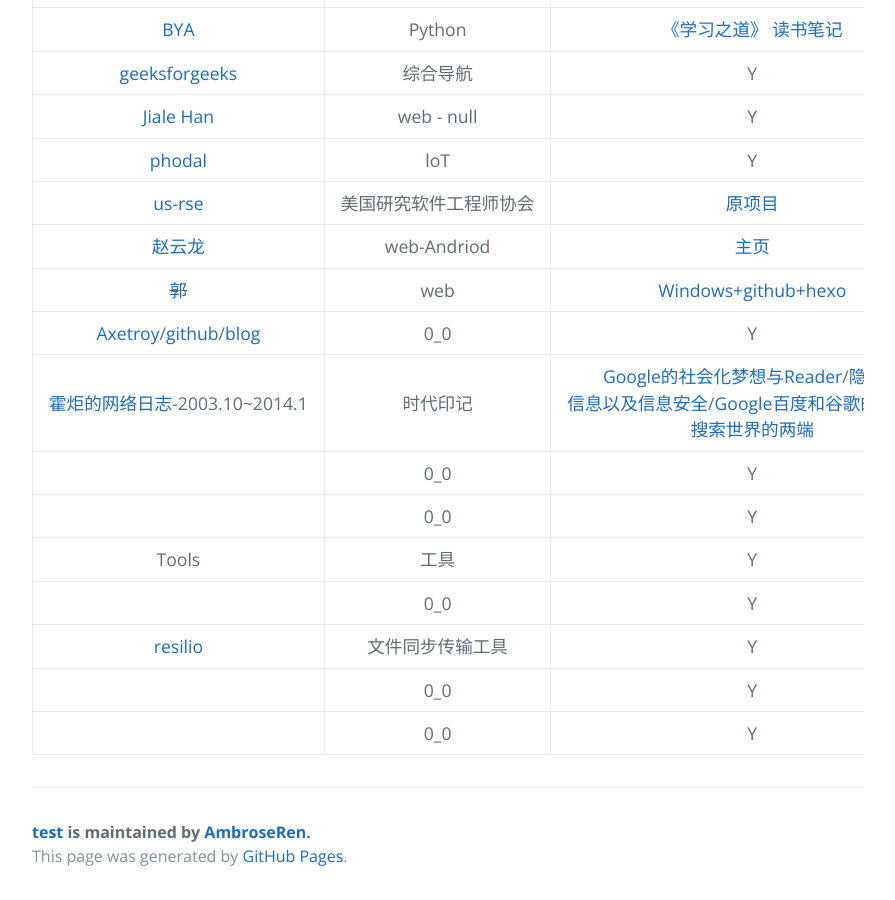
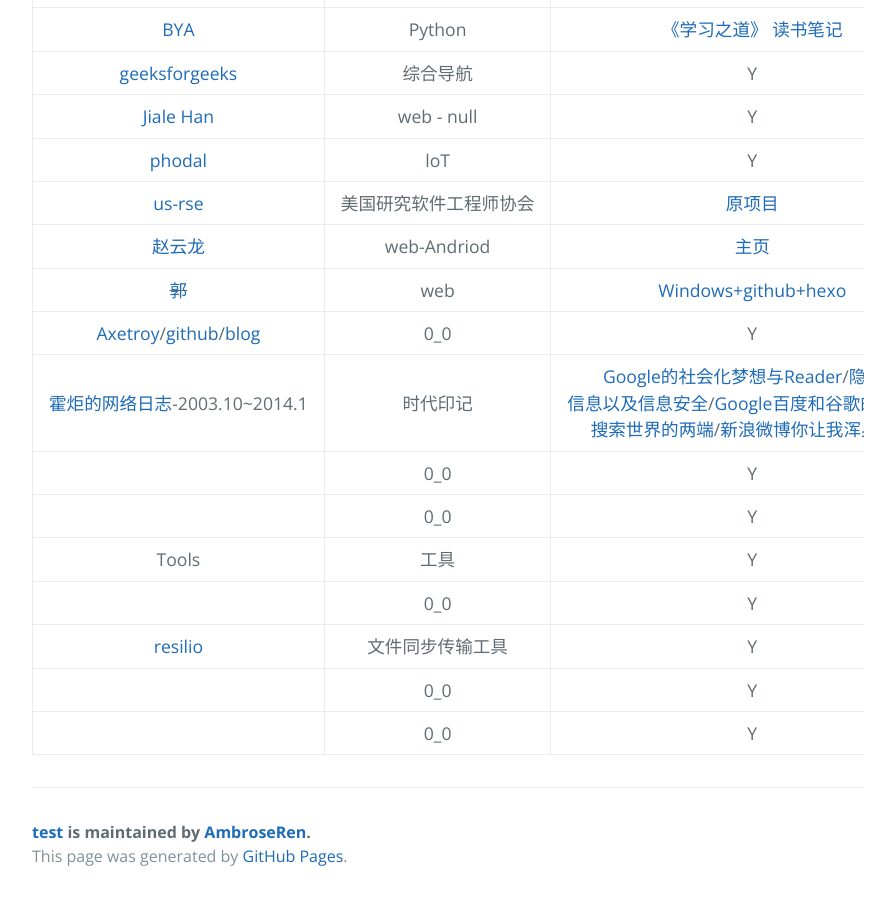
Before and after one commit to AmbroseRen/test, a Jekyll site: the page built from Library/Blog.md, in a window 1280 px wide and 900 px high, scrolled down 3659 px. Shown: the whole window, without its empty margins (192-1087 px from the left). Built offline with Jekyll 4.4.1, drawn with Linux system fonts in a browser that asks for light colours; our own code applies the rules of GitHub Pages for plain Markdown files; the repository's description, which GitHub fills in, is left out.

Commit message:
Update Blog.md

```diff
--- a/Library/Blog.md
+++ b/Library/Blog.md
@@ -83,7 +83,7 @@
 | [赵云龙](https://zyl.me/blog) | web-Andriod | [主页](https://zyl.me/) |
 | ~~[郭](https://gary5496.github.io/)~~ | web | [Windows+github+hexo](https://gary5496.github.io/2018/03/hexo-github-setup/) |
 | [Axetroy](https://axetroy.github.io/#/)/[github](https://github.com/axetroy)/[blog](https://github.com/axetroy/blog) | 0_0 | Y |
-| [霍炬的网络日志](http://blog.devep.net/virushuo/)-2003.10~2014.1 | 时代印记 | [Google的社会化梦想与Reader](http://blog.devep.net/virushuo/#entry-697)/[隐私，信息以及信息安全](http://blog.devep.net/virushuo/#entry-699)/[Google百度和谷歌的那些事](http://blog.devep.net/virushuo/2010/01/14/blog56google_blogtinyfool_1_go.html)/[搜索世界的两端](http://blog.devep.net/virushuo/2010/01/24/post_70.html) |
+| [霍炬的网络日志](http://blog.devep.net/virushuo/)-2003.10~2014.1 | 时代印记 | [Google的社会化梦想与Reader](http://blog.devep.net/virushuo/#entry-697)/[隐私，信息以及信息安全](http://blog.devep.net/virushuo/#entry-699)/[Google百度和谷歌的那些事](http://blog.devep.net/virushuo/2010/01/14/blog56google_blogtinyfool_1_go.html)/[搜索世界的两端](http://blog.devep.net/virushuo/2010/01/24/post_70.html)/[新浪微博你让我浑身发冷](http://blog.devep.net/virushuo/2011/06/09/post_81.html) |
 | []() | 0_0 | Y |
 | []() | 0_0 | Y |
 | Tools | 工具 | Y |
```
